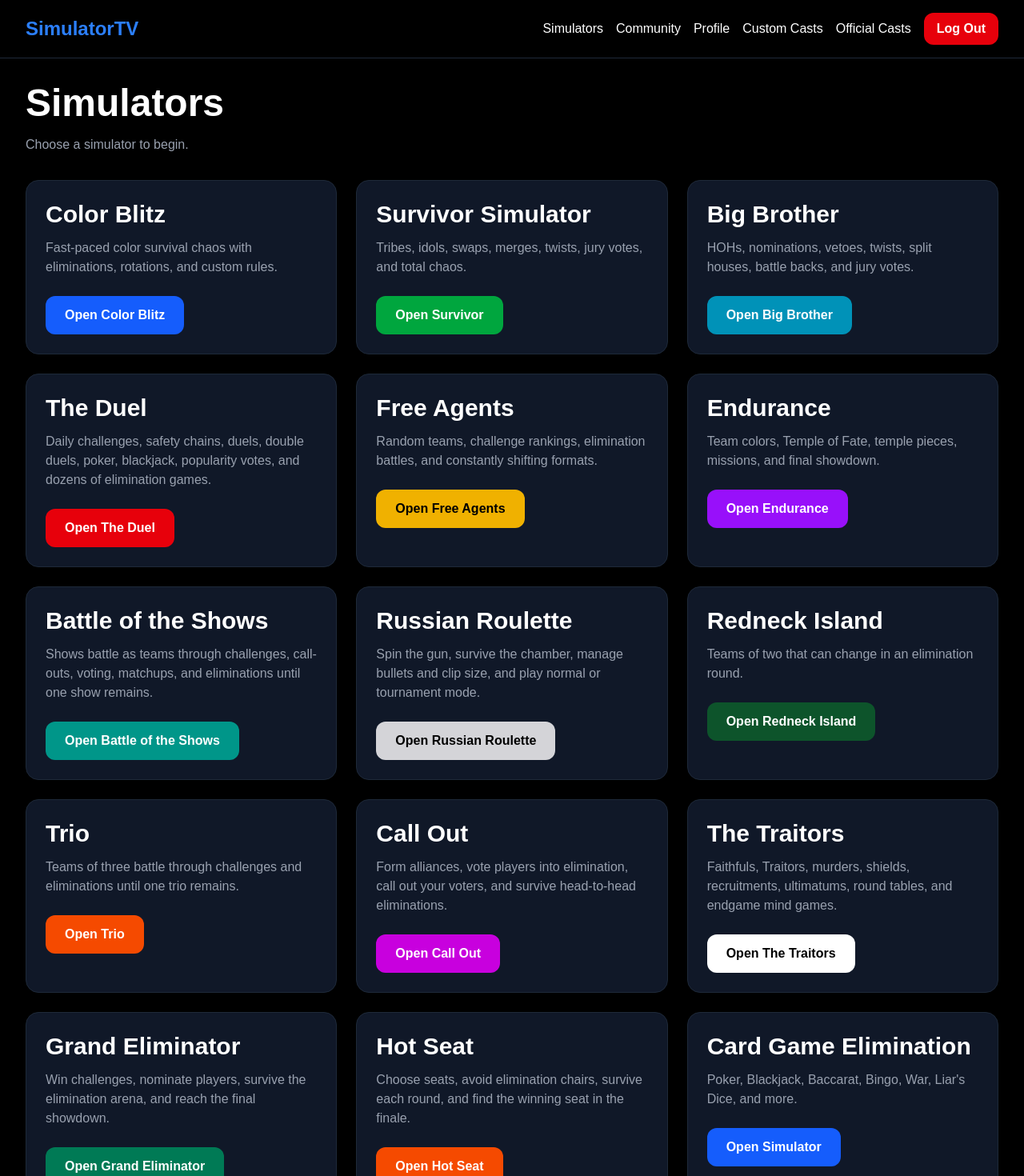
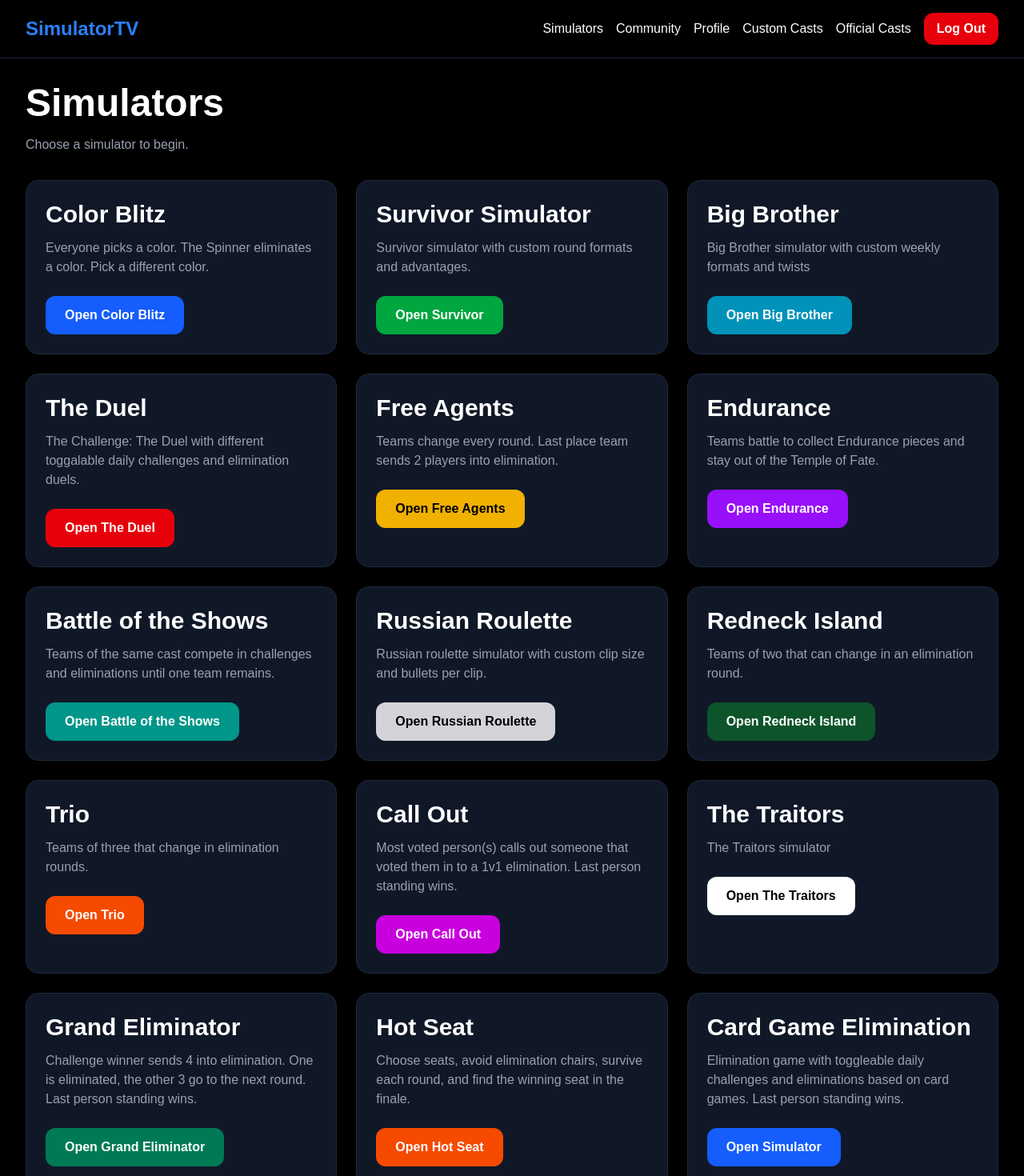
Before and after one commit to SimulatorTV/simulatortv, a Next.js app: page /simulators in a window 1280 px wide. Shown: the top 1470 px of the page at 80% size. Built offline with nearby package versions, Linux system fonts and the light colour scheme; no server answers.

Commit message:
button descriptions

```diff
--- a/app/simulators/page.tsx
+++ b/app/simulators/page.tsx
@@ -16,7 +16,7 @@ export default function SimulatorsPage() {
         <div className="grid grid-cols-1 md:grid-cols-2 lg:grid-cols-3 gap-6">
           <SimulatorCard
             title="Color Blitz"
-            description="Fast-paced color survival chaos with eliminations, rotations, and custom rules."
+            description="Everyone picks a color. The Spinner eliminates a color. Pick a different color."
             href="/simulators/color-blitz"
             buttonText="Open Color Blitz"
             buttonClass="bg-blue-600 hover:bg-blue-500"
@@ -24,7 +24,7 @@ export default function SimulatorsPage() {
 
           <SimulatorCard
             title="Survivor Simulator"
-            description="Tribes, idols, swaps, merges, twists, jury votes, and total chaos."
+            description="Survivor simulator with custom round formats and advantages."
             href="/simulators/survivor"
             buttonText="Open Survivor"
             buttonClass="bg-green-600 hover:bg-green-500"
@@ -32,7 +32,7 @@ export default function SimulatorsPage() {
 
           <SimulatorCard
             title="Big Brother"
-            description="HOHs, nominations, vetoes, twists, split houses, battle backs, and jury votes."
+            description="Big Brother simulator with custom weekly formats and twists"
             href="/simulators/big-brother"
             buttonText="Open Big Brother"
             buttonClass="bg-cyan-600 hover:bg-cyan-500"
@@ -40,7 +40,7 @@ export default function SimulatorsPage() {
 
 <SimulatorCard
   title="The Duel"
-  description="Daily challenges, safety chains, duels, double duels, poker, blackjack, popularity votes, and dozens of elimination games."
+  description="The Challenge: The Duel with different toggalable daily challenges and elimination duels."
   href="/simulators/the-duel"
   buttonText="Open The Duel"
   buttonClass="bg-red-600 hover:bg-red-500"
@@ -48,7 +48,7 @@ export default function SimulatorsPage() {
 
           <SimulatorCard
             title="Free Agents"
-            description="Random teams, challenge rankings, elimination battles, and constantly shifting formats."
+            description="Teams change every round. Last place team sends 2 players into elimination."
             href="/simulators/free-agents"
             buttonText="Open Free Agents"
             buttonClass="bg-yellow-500 hover:bg-yellow-400 text-black"
@@ -56,7 +56,7 @@ export default function SimulatorsPage() {
 
           <SimulatorCard
             title="Endurance"
-            description="Team colors, Temple of Fate, temple pieces, missions, and final showdown."
+            description="Teams battle to collect Endurance pieces and stay out of the Temple of Fate."
             href="/simulators/endurance"
             buttonText="Open Endurance"
             buttonClass="bg-purple-600 hover:bg-purple-500"
@@ -64,7 +64,7 @@ export default function SimulatorsPage() {
 
           <SimulatorCard
   title="Battle of the Shows"
-  description="Shows battle as teams through challenges, call-outs, voting, matchups, and eliminations until one show remains."
+  description="Teams of the same cast compete in challenges and eliminations until one team remains."
   href="/simulators/battle-of-the-shows"
   buttonText="Open Battle of the Shows"
   buttonClass="bg-teal-600 hover:bg-teal-500 text-white"
@@ -72,7 +72,7 @@ export default function SimulatorsPage() {
 
 <SimulatorCard
   title="Russian Roulette"
-  description="Spin the gun, survive the chamber, manage bullets and clip size, and play normal or tournament mode."
+  description="Russian roulette simulator with custom clip size and bullets per clip."
   href="/simulators/russian-roulette"
   buttonText="Open Russian Roulette"
   buttonClass="bg-zinc-300 hover:bg-zinc-200 text-black"
@@ -88,7 +88,7 @@ export default function SimulatorsPage() {
 
           <SimulatorCard
             title="Trio"
-            description="Teams of three battle through challenges and eliminations until one trio remains."
+            description="Teams of three that change in elimination rounds."
             href="/simulators/trio"
             buttonText="Open Trio"
             buttonClass="bg-orange-600 hover:bg-orange-500"
@@ -96,7 +96,7 @@ export default function SimulatorsPage() {
 
           <SimulatorCard
   title="Call Out"
-  description="Form alliances, vote players into elimination, call out your voters, and survive head-to-head eliminations."
+  description="Most voted person(s) calls out someone that voted them in to a 1v1 elimination. Last person standing wins."
   href="/simulators/call-out"
   buttonText="Open Call Out"
   buttonClass="bg-fuchsia-600 hover:bg-fuchsia-500 text-white"
@@ -104,7 +104,7 @@ export default function SimulatorsPage() {
 
           <SimulatorCard
   title="The Traitors"
-  description="Faithfuls, Traitors, murders, shields, recruitments, ultimatums, round tables, and endgame mind games."
+  description="The Traitors simulator"
   href="/simulators/the-traitors"
   buttonText="Open The Traitors"
   buttonClass="bg-white hover:bg-gray-200 text-black"
@@ -112,7 +112,7 @@ export default function SimulatorsPage() {
 
 <SimulatorCard
   title="Grand Eliminator"
-  description="Win challenges, nominate players, survive the elimination arena, and reach the final showdown."
+  description="Challenge winner sends 4 into elimination. One is eliminated, the other 3 go to the next round. Last person standing wins."
   href="/simulators/grand-eliminator"
   buttonText="Open Grand Eliminator"
   buttonClass="bg-emerald-700 hover:bg-emerald-600 text-white"
@@ -129,7 +129,7 @@ export default function SimulatorsPage() {
 
           <SimulatorCard
             title="Card Game Elimination"
-            description="Poker, Blackjack, Baccarat, Bingo, War, Liar's Dice, and more."
+            description="Elimination game with toggleable daily challenges and eliminations based on card games. Last person standing wins."
             href="/simulators/card-game-elimination"
             buttonText="Open Simulator"
             buttonClass="bg-blue-600 hover:bg-blue-500"
```
